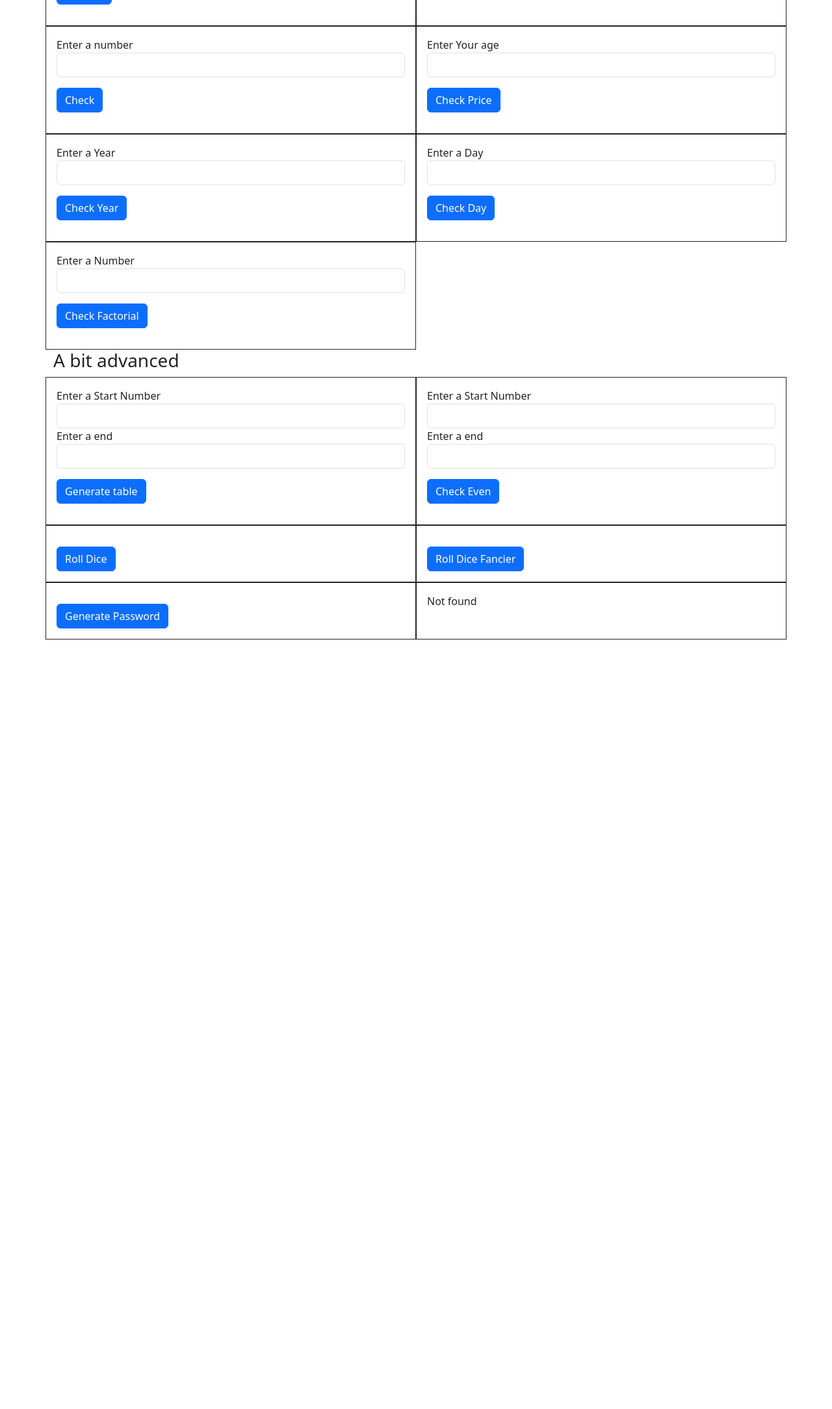
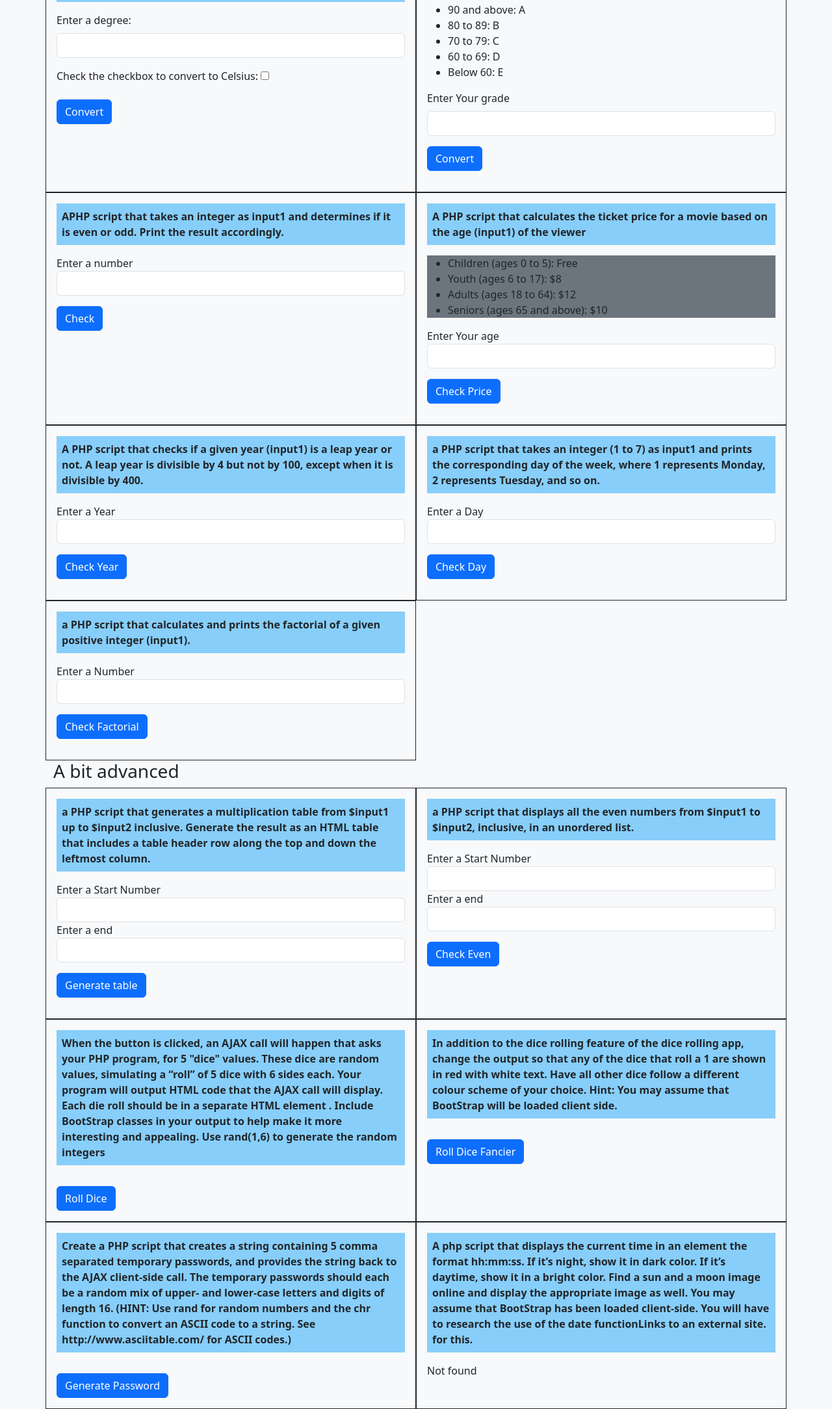
Before and after one commit to nirajan128/PHP-exercise, a plain HTML site: page index.html in a window 1280 px wide. Shown: the part 238-2406 px from the top of the page at 65% size. Before the commit the page ends 1222 px from the top, so only its background shows below. Drawn offline with nearby package versions, Linux system fonts and the light colour scheme; no server answers.

Commit message:
Added description to the for and styled them

```diff
--- a/index.html
+++ b/index.html
@@ -9,13 +9,31 @@
       crossorigin="anonymous"
     />
   </head>
-  <body>
+  <style>
+    p {
+      font-weight: bold;
+      background-color: lightskyblue;
+    }
+  </style>
+  <body class="bg-light">
     <h1 class="text-center">PHP Basics</h1>
+    <a href="https://github.com/nirajan128" class="text-center"
+      >@Nirajan Shrestha</a
+    >
+    <p class="text-center">
+      All exercises question were provided by
+      <a href="https://mohawkcollege.ca/">Mohawk College</a>
+    </p>
     <div
       class="container d-flex flex-column justify-content-center align-items-center"
     >
       <div class="row">
         <div class="col-sm-12 col-md-6 border border-dark p-3">
+          <p class="p-3">
+            A PHP script that converts a temperature (input1) from Fahrenheit to
+            Celsius if input2 is true, and from Celsius to Farenheit if input2
+            is false.
+          </p>
           <form id="tempForm">
             <div class="mb-3">
               <label for="temp" class="form-label">Enter a degree:</label>
@@ -35,6 +53,19 @@
         <!-- Grades -->
         <div class="col-sm-12 col-md-6 border border-dark p-3">
           <form id="grade">
+            <p class="p-2">
+              a PHP script that takes a student's numerical grade as input1 and
+              prints the corresponding letter grade based on the following
+              scale:
+            </p>
+            <ul>
+              <li>90 and above: A</li>
+              <li>80 to 89: B</li>
+              <li>70 to 79: C</li>
+              <li>60 to 69: D</li>
+              <li>Below 60: E</li>
+            </ul>
+
             <div class="mb-3">
               <label for="gradeCalculator" class="form-label"
                 >Enter Your grade</label
@@ -54,6 +85,10 @@
 
         <!-- Even -odd -->
         <div class="col-sm-12 col-md-6 border border-dark p-3">
+          <p class="p-2">
+            APHP script that takes an integer as input1 and determines if it is
+            even or odd. Print the result accordingly.
+          </p>
           <form id="evenOddForm">
             <label for="evenOdd">Enter a number</label>
             <input
@@ -69,6 +104,17 @@
 
         <!-- Ticket checker -->
         <div class="col-sm-12 col-md-6 border border-dark p-3">
+          <p class="p-2">
+            A PHP script that calculates the ticket price for a movie based on
+            the age (input1) of the viewer
+          </p>
+          <ul class="bg-secondary">
+            <li>Children (ages 0 to 5): Free</li>
+            <li>Youth (ages 6 to 17): $8</li>
+            <li>Adults (ages 18 to 64): $12</li>
+            <li>Seniors (ages 65 and above): $10</li>
+          </ul>
+
           <form id="ageForm">
             <label for="ageInput">Enter Your age</label>
             <input
@@ -86,6 +132,11 @@
 
         <!-- Leap Year -->
         <div class="col-sm-12 col-md-6 border border-dark p-3">
+          <p class="p-2">
+            A PHP script that checks if a given year (input1) is a leap year or
+            not. A leap year is divisible by 4 but not by 100, except when it is
+            divisible by 400.
+          </p>
           <form id="yearForm">
             <label for="ageInput">Enter a Year</label>
             <input
@@ -103,6 +154,11 @@
 
         <!-- Day of week -->
         <div class="col-sm-12 col-md-6 border border-dark p-3">
+          <p class="p-2">
+            a PHP script that takes an integer (1 to 7) as input1 and prints the
+            corresponding day of the week, where 1 represents Monday, 2
+            represents Tuesday, and so on.
+          </p>
           <form id="dowForm">
             <label for="ageInput">Enter a Day</label>
             <input
@@ -120,6 +176,10 @@
 
         <!-- Factorial -->
         <div class="col-sm-12 col-md-6 border border-dark p-3">
+          <p class="p-2">
+            a PHP script that calculates and prints the factorial of a given
+            positive integer (input1).
+          </p>
           <form id="factorialForm">
             <label for="factorialInput">Enter a Number</label>
             <input
@@ -138,8 +198,15 @@
 
       <div class="row">
         <h3>A bit advanced</h3>
+
         <!-- Multiplication Table -->
         <div class="col-sm-12 col-md-6 border border-dark p-3">
+          <p class="p-2">
+            a PHP script that generates a multiplication table from $input1 up
+            to $input2 inclusive. Generate the result as an HTML table that
+            includes a table header row along the top and down the leftmost
+            column.
+          </p>
           <form id="multForm">
             <label for="multInput1">Enter a Start Number</label>
             <input
@@ -164,6 +231,10 @@
 
         <!-- Even List -->
         <div class="col-sm-12 col-md-6 border border-dark p-3">
+          <p class="p-2">
+            a PHP script that displays all the even numbers from $input1 to
+            $input2, inclusive, in an unordered list.
+          </p>
           <form id="evenListForm">
             <label for="evenListInput1">Enter a Start Number</label>
             <input
@@ -188,6 +259,15 @@
 
         <!-- Dice rolling app -->
         <div class="col-sm-12 col-md-6 border border-dark p-3">
+          <p class="p-2">
+            When the button is clicked, an AJAX call will happen that asks your
+            PHP program, for 5 "dice" values. These dice are random values,
+            simulating a “roll” of 5 dice with 6 sides each. Your program will
+            output HTML code that the AJAX call will display. Each die roll
+            should be in a separate HTML element . Include BootStrap classes in
+            your output to help make it more interesting and appealing. Use
+            rand(1,6) to generate the random integers
+          </p>
           <form id="diceRollForm">
             <button type="submit" class="btn btn-primary mt-3">
               Roll Dice
@@ -198,6 +278,13 @@
 
         <!-- Fancier dice roller -->
         <div class="col-sm-12 col-md-6 border border-dark p-3">
+          <p class="p-2">
+            In addition to the dice rolling feature of the dice rolling app,
+            change the output so that any of the dice that roll a 1 are shown in
+            red with white text. Have all other dice follow a different colour
+            scheme of your choice. Hint: You may assume that BootStrap will be
+            loaded client side.
+          </p>
           <form id="fancierDiceRollForm">
             <button type="submit" class="btn btn-primary mt-3">
               Roll Dice Fancier
@@ -209,6 +296,15 @@
         <!-- Password Generator -->
         <div class="col-sm-12 col-md-6 border border-dark p-3">
           <form id="passwordForm">
+            <p class="p-2">
+              Create a PHP script that creates a string containing 5 comma
+              separated temporary passwords, and provides the string back to the
+              AJAX client-side call. The temporary passwords should each be a
+              random mix of upper- and lower-case letters and digits of length
+              16. (HINT: Use rand for random numbers and the chr function to
+              convert an ASCII code to a string. See http://www.asciitable.com/
+              for ASCII codes.)
+            </p>
             <button type="submit" class="btn btn-primary mt-3">
               Generate Password
             </button>
@@ -217,6 +313,14 @@
         </div>
 
         <div class="col-sm-12 col-md-6 border border-dark p-3">
+          <p class="p-2">
+            A php script that displays the current time in an element the format
+            hh:mm:ss. If it’s night, show it in dark color. If it’s daytime,
+            show it in a bright color. Find a sun and a moon image online and
+            display the appropriate image as well. You may assume that BootStrap
+            has been loaded client-side. You will have to research the use of
+            the date functionLinks to an external site. for this.
+          </p>
           <div id="result14"></div>
         </div>
       </div>
```
